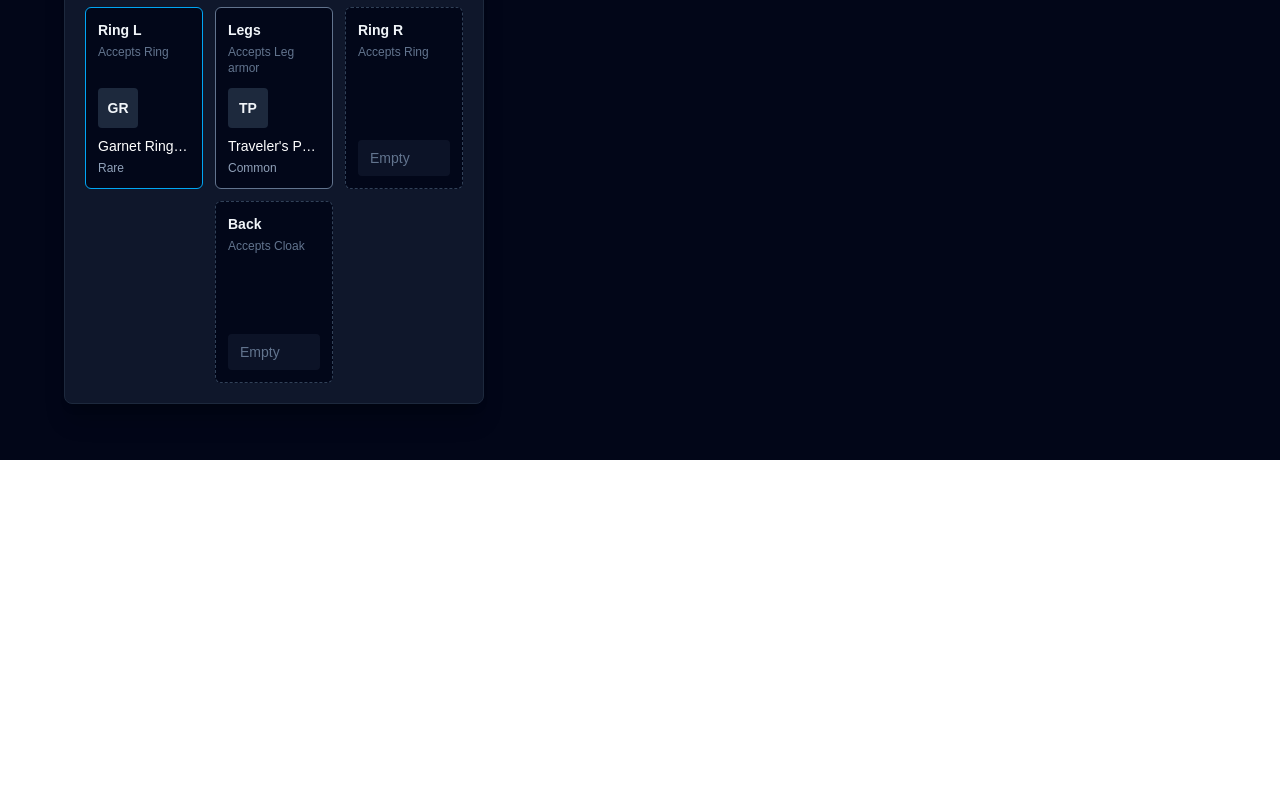
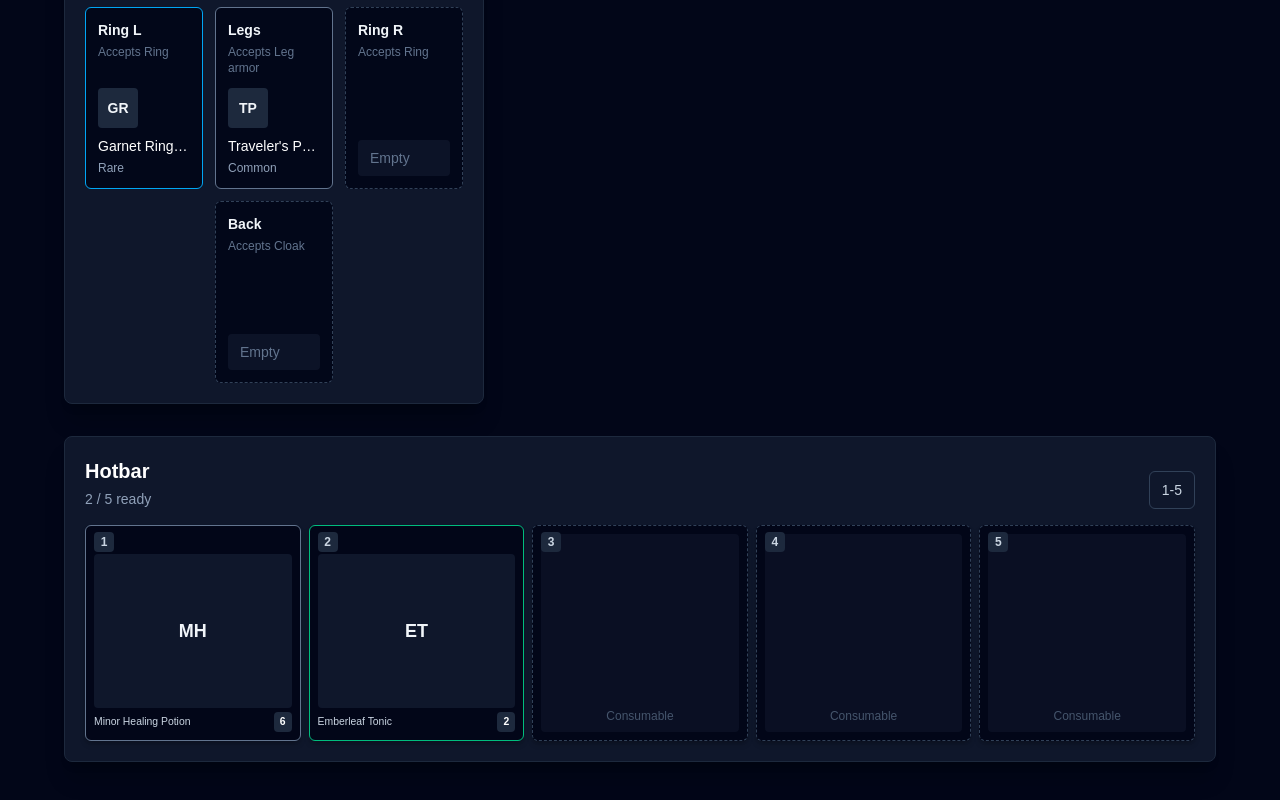
Before and after one commit to macroactive-intern/RPGInventorySystem, a Next.js app: page / in a window 1280 px wide. Shown: the part 802-1602 px from the top of the page. Before the commit the page ends 1262 px from the top, so only its background shows below. Built offline with nearby package versions, Linux system fonts and the light colour scheme.

Commit message:
Add hotbar component

```diff
--- a/app/page.tsx
+++ b/app/page.tsx
@@ -1,5 +1,6 @@
 import { BackpackGrid } from "@/components/inventory/BackpackGrid";
 import { EquipmentPanel } from "@/components/inventory/EquipmentPanel";
+import { Hotbar } from "@/components/inventory/Hotbar";
 
 export default function Home() {
   return (
@@ -27,6 +28,7 @@ export default function Home() {
           <EquipmentPanel />
           <BackpackGrid />
         </div>
+        <Hotbar />
       </div>
     </main>
   );
--- /dev/null
+++ b/components/inventory/Hotbar.tsx
@@ -0,0 +1,112 @@
+"use client";
+
+import { useInventoryStore } from "@/store/inventoryStore";
+import type { InventoryItem } from "@/types/inventory";
+
+const HOTBAR_SLOT_COUNT = 5;
+
+const rarityBorderClasses: Record<InventoryItem["rarity"], string> = {
+  common: "border-slate-500",
+  uncommon: "border-emerald-500",
+  rare: "border-sky-500",
+  epic: "border-violet-500",
+  legendary: "border-amber-500",
+  mythic: "border-rose-500",
+};
+
+export function Hotbar() {
+  const hotbar = useInventoryStore((state) => state.hotbar);
+  const slots = Array.from({ length: HOTBAR_SLOT_COUNT }, (_, index) => {
+    return hotbar.find((slot) => slot.index === index) ?? null;
+  });
+
+  return (
+    <section
+      aria-labelledby="hotbar-heading"
+      className="rounded-lg border border-slate-800 bg-slate-900 p-5 shadow-xl shadow-black/20"
+    >
+      <div className="mb-4 flex items-end justify-between gap-4">
+        <div>
+          <h2 className="text-xl font-semibold text-white" id="hotbar-heading">
+            Hotbar
+          </h2>
+          <p className="mt-1 text-sm text-slate-400">
+            {hotbar.filter((slot) => slot.item).length} / {HOTBAR_SLOT_COUNT}{" "}
+            ready
+          </p>
+        </div>
+        <div className="rounded-md border border-slate-700 px-3 py-2 text-sm text-slate-300">
+          1-5
+        </div>
+      </div>
+
+      <div className="grid grid-cols-5 gap-2" role="list">
+        {slots.map((slot, index) => (
+          <HotbarSlotCell
+            index={index}
+            item={slot?.item ?? null}
+            key={slot?.id ?? `empty-hotbar-slot-${index}`}
+          />
+        ))}
+      </div>
+    </section>
+  );
+}
+
+interface HotbarSlotCellProps {
+  index: number;
+  item: InventoryItem | null;
+}
+
+function HotbarSlotCell({ index, item }: HotbarSlotCellProps) {
+  const slotNumber = index + 1;
+  const borderClass = item
+    ? rarityBorderClasses[item.rarity]
+    : "border-dashed border-slate-700";
+
+  return (
+    <div
+      aria-label={
+        item
+          ? `Hotbar slot ${slotNumber}: ${item.name}, quantity ${item.quantity}`
+          : `Hotbar slot ${slotNumber}: empty consumable slot`
+      }
+      className={`relative aspect-square min-h-20 rounded-md border bg-slate-950 p-2 shadow-md shadow-black/20 ${borderClass}`}
+      role="listitem"
+    >
+      <div className="absolute left-2 top-1.5 flex h-5 w-5 items-center justify-center rounded bg-slate-800 text-xs font-bold text-slate-300">
+        {slotNumber}
+      </div>
+
+      {item ? (
+        <div className="flex h-full flex-col justify-between pt-5">
+          <div className="flex min-h-0 flex-1 items-center justify-center rounded bg-slate-900 text-base font-bold text-slate-100 sm:text-lg">
+            {getIconPlaceholder(item)}
+          </div>
+          <div className="mt-1 flex items-center justify-between gap-1 text-[0.65rem] text-slate-300">
+            <span className="truncate">{item.name}</span>
+            {item.quantity > 1 ? (
+              <span className="shrink-0 rounded bg-slate-800 px-1.5 py-0.5 font-semibold text-white">
+                {item.quantity}
+              </span>
+            ) : null}
+          </div>
+        </div>
+      ) : (
+        <div className="flex h-full items-end justify-center rounded bg-slate-900/60 pb-2 text-xs text-slate-600">
+          Consumable
+        </div>
+      )}
+    </div>
+  );
+}
+
+function getIconPlaceholder(item: InventoryItem): string {
+  return item.name
+    .split(" ")
+    .filter(Boolean)
+    .slice(0, 2)
+    .map((part) => part[0])
+    .join("")
+    .toUpperCase();
+}
```
